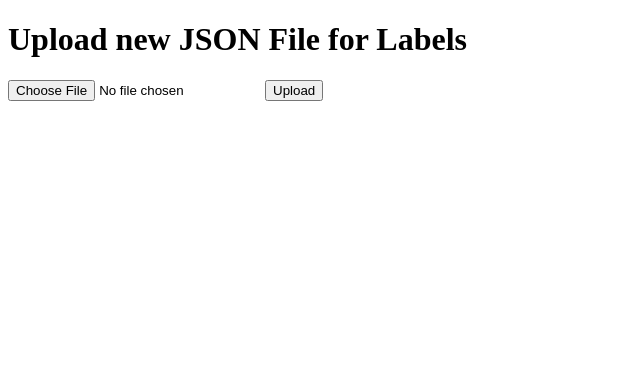
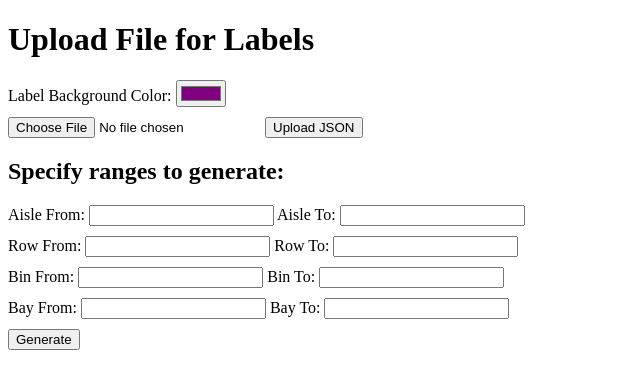
Before and after one commit to rekk2/Barcode-Labels-Laser-, a Flask app: page / in a window 1280 px wide. Shown: the top 389 px of the page, without its empty margins (0-640 px from the left). Run offline with Flask 3, Linux system fonts and the light colour scheme.

Commit message:
Add files via upload

```diff
--- a/templates/upload.html
+++ b/templates/upload.html
@@ -1,7 +1,49 @@
 <!doctype html>
-<title>Upload new JSON File</title>
-<h1>Upload new JSON File for Labels</h1>
-<form method=post enctype=multipart/form-data>
-  <input type=file name=file>
-  <input type=submit value=Upload>
-</form>
+<html lang="en">
+<head>
+    <title>Upload Label File or Generate by Range</title>
+    <style>
+        .input-group {
+            margin-bottom: 10px;
+        }
+    </style>
+</head>
+<body>
+    <h1>Upload File for Labels</h1>
+    <form method="post" enctype="multipart/form-data">
+        <div class="input-group">
+            <label for="background_color">Label Background Color:</label>
+            <input type="color" id="background_color" name="background_color" value="#800080"> <!-- Default color set to purple -->
+        </div>
+        <input type="file" name="file">
+        <input type="submit" name="upload_json" value="Upload JSON">
+        <h2>Specify ranges to generate:</h2>
+        <div class="input-group">
+            <label for="aisle_min">Aisle From:</label>
+            <input type="number" id="aisle_min" name="aisle_min">
+            <label for="aisle_max">Aisle To:</label>
+            <input type="number" id="aisle_max" name="aisle_max">
+        </div>
+        <div class="input-group">
+            <label for="row_min">Row From:</label>
+            <input type="number" id="row_min" name="row_min">
+            <label for="row_max">Row To:</label>
+            <input type="number" id="row_max" name="row_max">
+        </div>
+        <div class="input-group">
+            <label for="bin_min">Bin From:</label>
+            <input type="number" id="bin_min" name="bin_min">
+            <label for="bin_max">Bin To:</label>
+            <input type="number" id="bin_max" name="bin_max">
+        </div>
+        <div class="input-group">
+            <label for="bay_min">Bay From:</label>
+            <input type="number" id="bay_min" name="bay_min">
+            <label for="bay_max">Bay To:</label>
+            <input type="number" id="bay_max" name="bay_max">
+        </div>
+
+        <input type="submit" name="generate_json" value="Generate">
+    </form>
+</body>
+</html>
```
